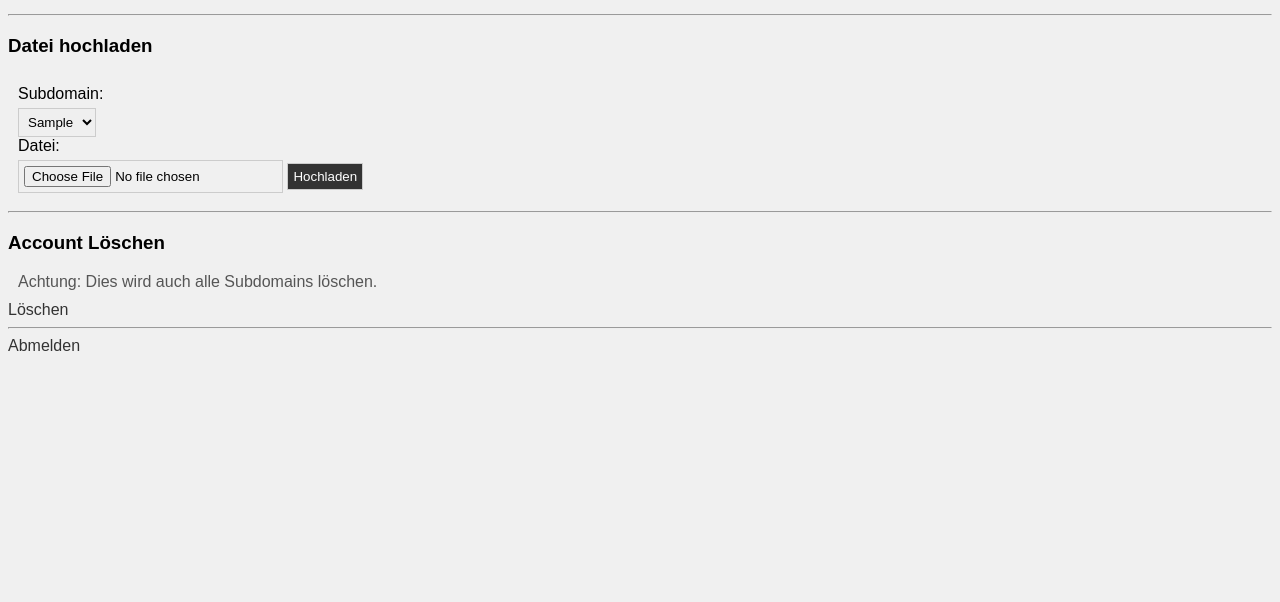
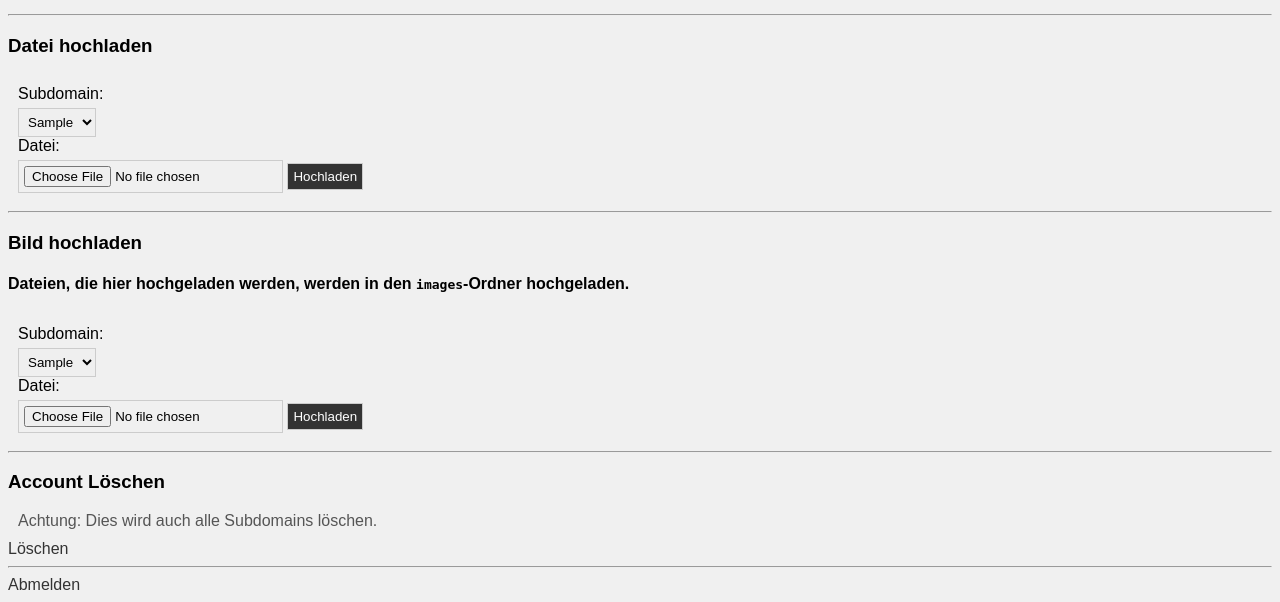
Before and after one commit to BestRazer/subdomainmanager, a Flask app: page /dashboard in a window 1280 px wide. Shown: the part 345-947 px from the top of the page. Before the commit the page ends 696 px from the top, so only its background shows below. Run offline with Flask 3, Linux system fonts and the light colour scheme; the visitor is signed in with stand-in values (Sample User, id 1); tables that the repository leaves empty hold one stand-in row (values such as "Sample post").

Commit message:
Bilder hochladen-feature hinzugefügt

```diff
--- a/app.py
+++ b/app.py
@@ -157,6 +157,19 @@ def create_default_site(subdomain):
 def upload_file(subdomain, file):
     # Dateipfad zusammenstellen
     path = '/var/www/subdomainman/' + subdomain + '/' + file.filename
+    print("Dateipfad: ", path)
+    try:
+        # Datei speichern
+        file.save(path)
+        print("Datei erfolgreich gespeichert")
+        return True
+    except:
+        print("Hochladen fehlgeschlagen")
+        return False
+
+def upload_image(subdomain, file):
+    # Dateipfad zusammenstellen
+    path = '/var/www/subdomainman/' + subdomain + '/images/' + file.filename
     print("Dateipfad: ", path)
     try:
         # Datei speichern
@@ -378,6 +391,24 @@ def upload():
             return flask.render_template('dashboard.html', username=username, subdomains=subdomains, error='Die Subdomain ist ungültig.')
     else:
         return flask.redirect('/login')
+@app.route('/upload_image', methods=['POST'])
+def upload_i():
+    if 'user' in flask.session:
+        username = flask.session['user']
+        user = User.query.filter_by(username=username).first()
+        subdomains = user.subdomains.split(',') if user.subdomains else []
+        subdomain = flask.request.form['subdomain']
+        file = flask.request.files['file']
+        if subdomain in subdomains:
+            result = upload_image(subdomain, file)
+            if result:
+                return flask.render_template('dashboard.html', username=username, subdomains=subdomains, success='Die Datei wurde erfolgreich hochgeladen.')
+            else:
+                return flask.render_template('dashboard.html', username=username, subdomains=subdomains, error='Die Datei konnte nicht hochgeladen werden.')
+        else:
+            return flask.render_template('dashboard.html', username=username, subdomains=subdomains, error='Die Subdomain ist ungültig.')
+    else:
+        return flask.redirect('/login')
 @app.route('/delete/<subdomain>', methods=['POST'])
 def delete(subdomain):
     if 'user' in flask.session:
--- a/templates/dashboard.html
+++ b/templates/dashboard.html
@@ -112,6 +112,20 @@ a[target="_blank"]::after {
         <button type="submit">Hochladen</button>
     </form>
     <hr>
+    <h3>Bild hochladen</h3>
+    <h4>Dateien, die hier hochgeladen werden, werden in den <code>images</code>-Ordner hochgeladen.</h4>
+    <form action="/upload_image" method="post" enctype="multipart/form-data">
+        <label for="subdomain">Subdomain:</label>
+        <select id="subdomain" name="subdomain" required>
+        {% for subdomain in subdomains %}
+            <option value="{{ subdomain }}">{{ subdomain }}</option>
+        {% endfor %}
+        </select>
+        <label for="file">Datei:</label>
+        <input type="file" id="file" name="file" required>
+        <button type="submit">Hochladen</button>
+    </form>
+    <hr>
     <h3>Account Löschen</h3>
     <p>Achtung: Dies wird auch alle Subdomains löschen.</p>
     <a href="/delete_account">Löschen</a>
```
